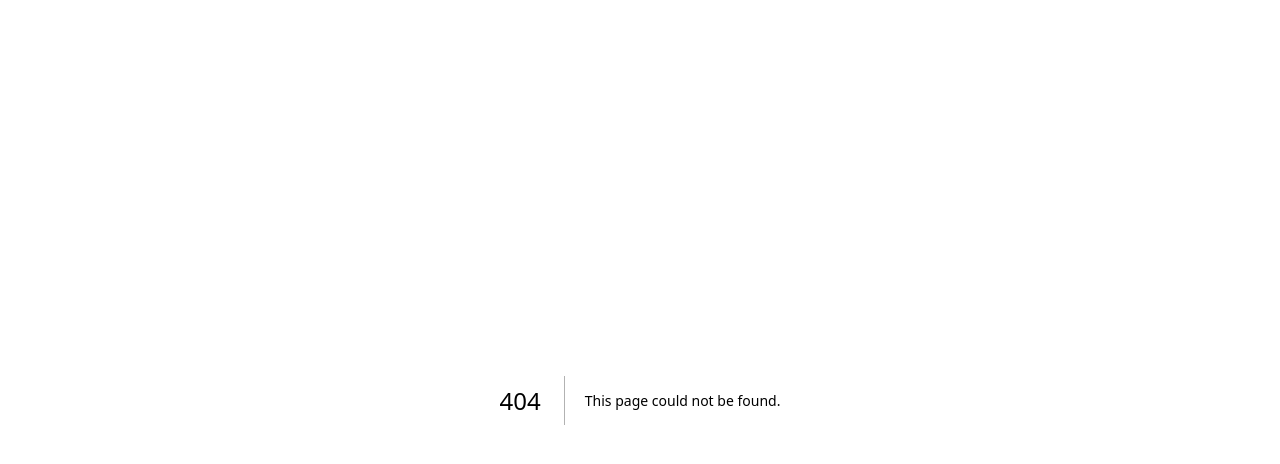
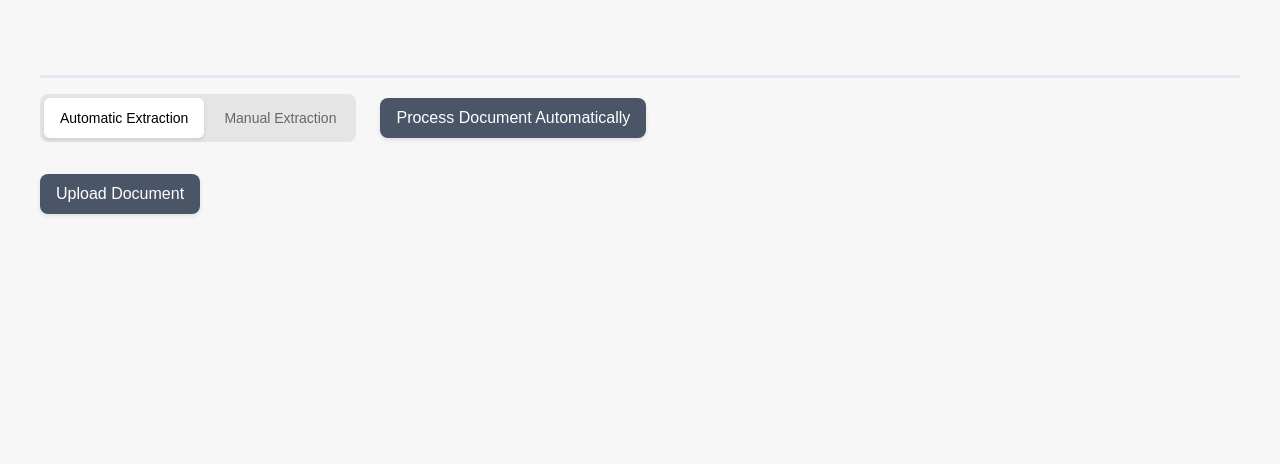
Before and after one commit to daxfrost/ocr-document-processor, a Next.js app: page /ocr in a window 1280 px wide. Before the commit this address had no page. Shown: the top 464 px of the page. Built offline with nearby package versions, Linux system fonts and the light colour scheme.

Commit message:
final changes for abstracting providers

```diff
--- /dev/null
+++ b/src/app/ocr/components/TesseractProvider.tsx
@@ -0,0 +1,42 @@
+import React, { useState, useEffect } from "react";
+import { OCRProvider } from "@/types/ocr";
+
+const defaultConfig = {
+  psmMode: "3",
+}
+
+const TesseractProvider: React.FC<OCRProvider> = ({ onConfigurationChange }) => {
+  const [localConfig, setLocalConfig] = useState(defaultConfig);
+
+  useEffect(() => {
+    onConfigurationChange(defaultConfig);
+  }, []);
+
+  const handleSelectChange = (e: React.ChangeEvent<HTMLSelectElement>) => {
+    const newConfig = { ...localConfig, psmMode: e.target.value };
+    setLocalConfig(newConfig);
+    onConfigurationChange(newConfig);
+  };
+
+  return (
+    <div style={{ marginTop: "1rem", display: "flex", alignItems: "center" }}>
+      <label style={{ marginRight: "0.5rem" }}>Page Segmentation Mode:</label>
+      <select
+        value={localConfig.psmMode ?? "3"}
+        onChange={handleSelectChange}
+        style={{ padding: "0.5rem", borderRadius: "4px", border: "1px solid #ccc" }}
+      >
+        <option value="0">0 - OSD only</option>
+        <option value="1">1 - Auto segmentation with OSD</option>
+        <option value="3">3 - Fully automatic segmentation, no OSD</option>
+        <option value="4">4 - Assume a single column of text</option>
+        <option value="6">6 - Assume a single uniform block of text</option>
+        <option value="7">7 - Treat image as a single text line</option>
+        <option value="8">8 - Treat image as a single word</option>
+        <option value="10">10 - Treat image as a single character</option>
+      </select>
+    </div>
+  );
+};
+
+export default TesseractProvider;
--- a/src/app/tesseract/page.tsx
+++ b/src/app/ocr/page.tsx
@@ -1,9 +1,11 @@
 "use client"
 
 import { useState, useRef, useEffect } from "react";
-import { Rectangle, Mode, OCRSection, Template } from "@/types/ocr"; // Assume shared types are defined here
+import { Rectangle, Mode, OCRSection, Template, Provider } from "@/types/ocr"; // Assume shared types are defined here
 import styled from 'styled-components';
 import { useTheme } from 'styled-components';
+import TesseractProvider from "@/app/ocr/components/TesseractProvider"; // Import the new component
+import { useSearchParams } from "next/navigation";
 
 const Container = styled.div`
   padding: ${({ theme }) => theme.spacing.large};
@@ -44,21 +46,46 @@ const Button = styled.button`
   }
 `;
 
-const TesseractPage: React.FC = () => {
+const OcrPage: React.FC = () => {
+  // The mode is either automatic or manual.
   const [mode, setMode] = useState<Mode>(Mode.Automatic);
+  // The selected file is the file being processed.
   const [selectedFile, setSelectedFile] = useState<File | null>(null);
+  // The image preview URL is the URL of the image being processed.
   const [imagePreviewUrl, setImagePreviewUrl] = useState<string | null>(null);
+  // The loading state is used to show a processing indicator.
   const [loading, setLoading] = useState<boolean>(false);
-  const [psmMode, setPsmMode] = useState<string>("3");
+  // The OCR configuration is the configuration for the OCR tool.
+  const [ocrConfiguration, setOCRConfiguration] = useState<{ [key: string]: string }>();
+  // The OCR sections are the sections extracted from the image.
   const [ocrSections, setOcrSections] = useState<OCRSection<string>[]>([]);
   // For manual mode: user-drawn rectangles.
   const [rectangles, setRectangles] = useState<Rectangle[]>([]);
+  // For manual mode: the current rectangle being drawn.
   const [currentRect, setCurrentRect] = useState<{ x: number; y: number; width: number; height: number } | null>(null);
+  // For manual mode: dragging state.
   const [dragging, setDragging] = useState(false);
+  // The templates are stored in local storage.
   const [templates, setTemplates] = useState<Template<Rectangle>[]>([]);
+  // The selected template is stored in local storage.
   const [selectedTemplate, setSelectedTemplate] = useState<string | null>(null);
+  // Get the provider from the URL.
+  const searchParams = useSearchParams();
+  // The provider is passed in the URL as a query parameter.
+  const [provider, _] = useState<string | null>(searchParams.get("provider"));
+  // The OCR configuration component is rendered based on the provider.
+  const [ocrConfigurationComponent, setOCRConfigurationComponent] = useState<React.ReactNode | null>(null);
 
-  // (Optional states for template anchors, etc. not shown here)
+  useEffect(() => {
+    if (provider === Provider.Tesseract) {
+      setOCRConfigurationComponent(
+        <TesseractProvider
+        onConfigurationChange={setOCRConfiguration}
+        />
+      );
+    }
+  }, [provider]);
+
   const imageContainerRef = useRef<HTMLDivElement>(null);
   const imageRef = useRef<HTMLImageElement | null>(null);
 
@@ -289,13 +316,17 @@ const TesseractPage: React.FC = () => {
     }
     const formData = new FormData();
     formData.append("file", selectedFile);
-    formData.append("psmMode", psmMode);
+    if (ocrConfiguration) {
+      for (const [key, value] of Object.entries(ocrConfiguration)) {
+        formData.append(key, value);
+      }
+    }
     formData.append("rectangles", JSON.stringify(rectangles));
     formData.append("naturalWidth", naturalWidth.toString());
     formData.append("naturalHeight", naturalHeight.toString());
 
     try {
-      const response = await fetch("/api/tesseract/manual", {
+      const response = await fetch(`/api/${provider}/manual`, {
         method: "POST",
         body: formData,
       });
@@ -323,8 +354,12 @@ const TesseractPage: React.FC = () => {
     setOcrSections([]);
     const formData = new FormData();
     formData.append("file", selectedFile);
-    formData.append("psmMode", psmMode);
-    const response = await fetch("/api/tesseract/automatic", {
+    if (ocrConfiguration) {
+      for (const [key, value] of Object.entries(ocrConfiguration)) {
+        formData.append(key, value);
+      }
+    }
+    const response = await fetch(`/api/${provider}/automatic`, {
       method: "POST",
       body: formData,
     });
@@ -390,7 +425,7 @@ const TesseractPage: React.FC = () => {
 
   return (
     <Container>
-      <Heading>Tesseract</Heading>
+      <Heading>{provider?.toUpperCase()}</Heading>
 
       <div style={theme.components.controlsContainer}>
         <div style={theme.components.toggleContainer}>
@@ -422,23 +457,7 @@ const TesseractPage: React.FC = () => {
         </Button>
       </div>
 
-      <div style={theme.components.selectorContainer}>
-        <label style={theme.components.label}>Page Segmentation Mode:</label>
-        <select
-          value={psmMode}
-          onChange={(e) => setPsmMode(e.target.value)}
-          style={theme.components.select}
-        >
-          <option value="0">0 - OSD only</option>
-          <option value="1">1 - Auto segmentation with OSD</option>
-          <option value="3">3 - Fully automatic segmentation, no OSD</option>
-          <option value="4">4 - Assume a single column of text</option>
-          <option value="6">6 - Assume a single uniform block of text</option>
-          <option value="7">7 - Treat image as a single text line</option>
-          <option value="8">8 - Treat image as a single word</option>
-          <option value="10">10 - Treat image as a single character</option>
-        </select>
-      </div>
+      { ocrConfigurationComponent }
 
       <div style={{ marginTop: "1rem", display: "flex", alignItems: "center" }}>
         <input
@@ -538,4 +557,4 @@ const TesseractPage: React.FC = () => {
   );
 };
 
-export default TesseractPage;
+export default OcrPage;
--- a/src/app/page.tsx
+++ b/src/app/page.tsx
@@ -1,6 +1,7 @@
 // src/app/page.tsx
 "use client"
 
+import { Provider } from "@/types/ocr";
 import Link from "next/link";
 import styled from "styled-components";
 
@@ -63,10 +64,10 @@ const HomePage: React.FC = () => {
       <Description>Select an OCR tool to test:</Description>
       <List>
         <ListItem>
-          <StyledLink href="/tesseract">Tesseract OCR</StyledLink>
+          <StyledLink href={{ pathname: "/ocr", query: { provider: Provider.Tesseract } }}>Tesseract OCR</StyledLink>
         </ListItem>
         <ListItem>
-          <StyledLink href="/easyocr">EasyOCR (Coming Soon)</StyledLink>
+          <StyledLink href={{ pathname: "/ocr", query: { provider: Provider.EasyOCR } }}>EasyOCR (Coming Soon)</StyledLink>
         </ListItem>
       </List>
     </Container>
--- a/src/types/ocr.ts
+++ b/src/types/ocr.ts
@@ -26,3 +26,12 @@ export enum Mode {
     Automatic = "automatic",
     Manual = "manual",
 }
+
+export enum Provider {
+  Tesseract = "tesseract",
+  EasyOCR = "easyocr",
+}
+
+export interface OCRProvider {
+  onConfigurationChange: (config: { [key: string]: string }) => void;
+}
```
